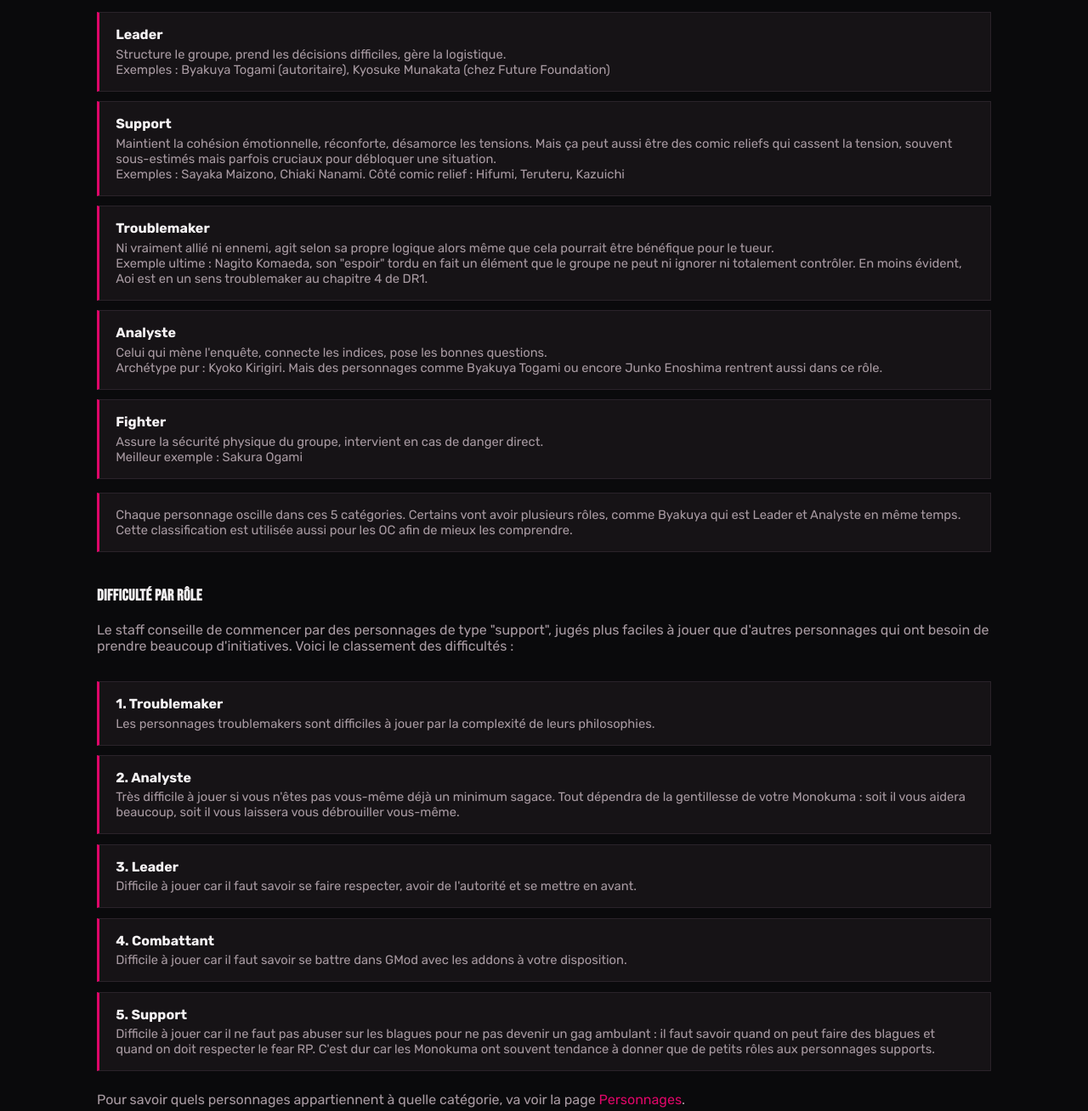
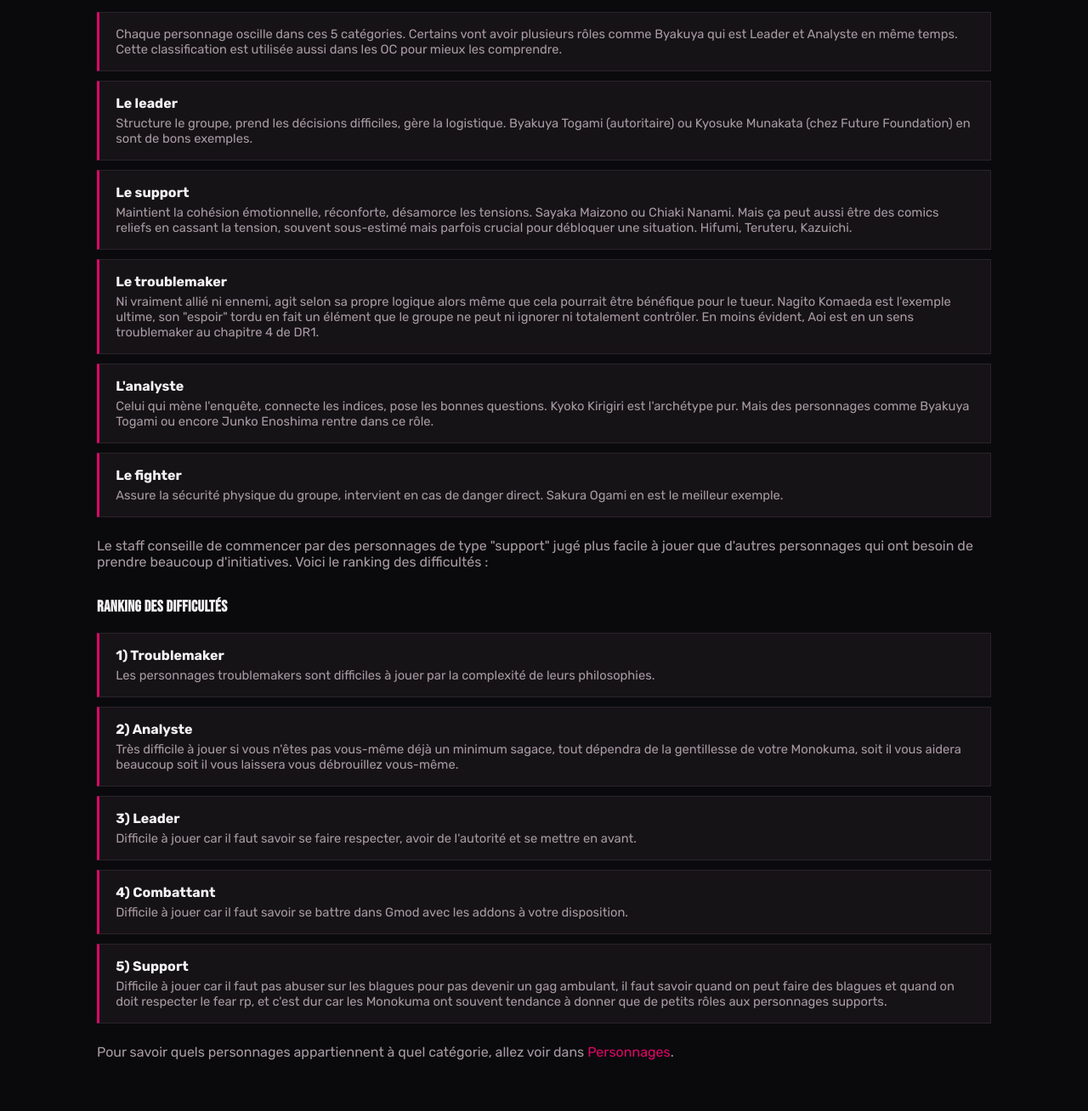
Before and after one commit to Katsu6624/danganronpa-rebirth-rp, a plain HTML site: page roles.html in a window 1280 px wide. Shown: the part 580-1888 px from the top of the page at 85% size. Drawn offline with Linux system fonts and the light colour scheme.

Commit message:
Texte des roles conserve tel quel, note de cumul deplacee en debut de categorie

```diff
--- a/roles.html
+++ b/roles.html
@@ -39,64 +39,57 @@
     <h3 style="margin-top:2.5rem;">Les 5 rôles</h3>
     <div class="rules-list">
       <div class="rule-item">
-        <h4>Leader</h4>
-        <p>Structure le groupe, prend les décisions difficiles, gère la logistique.</p>
-        <p class="role-examples">Exemples : Byakuya Togami (autoritaire), Kyosuke Munakata (chez Future Foundation)</p>
+        <p>Chaque personnage oscille dans ces 5 catégories. Certains vont avoir plusieurs rôles comme Byakuya qui est Leader et Analyste en même temps. Cette classification est utilisée aussi dans les OC pour mieux les comprendre.</p>
       </div>
       <div class="rule-item">
-        <h4>Support</h4>
-        <p>Maintient la cohésion émotionnelle, réconforte, désamorce les tensions. Mais ça peut aussi être des comic reliefs qui cassent la tension, souvent sous-estimés mais parfois cruciaux pour débloquer une situation.</p>
-        <p class="role-examples">Exemples : Sayaka Maizono, Chiaki Nanami. Côté comic relief : Hifumi, Teruteru, Kazuichi</p>
+        <h4>Le leader</h4>
+        <p>Structure le groupe, prend les décisions difficiles, gère la logistique. Byakuya Togami (autoritaire) ou Kyosuke Munakata (chez Future Foundation) en sont de bons exemples.</p>
       </div>
       <div class="rule-item">
-        <h4>Troublemaker</h4>
-        <p>Ni vraiment allié ni ennemi, agit selon sa propre logique alors même que cela pourrait être bénéfique pour le tueur.</p>
-        <p class="role-examples">Exemple ultime : Nagito Komaeda, son "espoir" tordu en fait un élément que le groupe ne peut ni ignorer ni totalement contrôler. En moins évident, Aoi est en un sens troublemaker au chapitre 4 de DR1.</p>
+        <h4>Le support</h4>
+        <p>Maintient la cohésion émotionnelle, réconforte, désamorce les tensions. Sayaka Maizono ou Chiaki Nanami. Mais ça peut aussi être des comics reliefs en cassant la tension, souvent sous-estimé mais parfois crucial pour débloquer une situation. Hifumi, Teruteru, Kazuichi.</p>
       </div>
       <div class="rule-item">
-        <h4>Analyste</h4>
-        <p>Celui qui mène l'enquête, connecte les indices, pose les bonnes questions.</p>
-        <p class="role-examples">Archétype pur : Kyoko Kirigiri. Mais des personnages comme Byakuya Togami ou encore Junko Enoshima rentrent aussi dans ce rôle.</p>
+        <h4>Le troublemaker</h4>
+        <p>Ni vraiment allié ni ennemi, agit selon sa propre logique alors même que cela pourrait être bénéfique pour le tueur. Nagito Komaeda est l'exemple ultime, son "espoir" tordu en fait un élément que le groupe ne peut ni ignorer ni totalement contrôler. En moins évident, Aoi est en un sens troublemaker au chapitre 4 de DR1.</p>
       </div>
       <div class="rule-item">
-        <h4>Fighter</h4>
-        <p>Assure la sécurité physique du groupe, intervient en cas de danger direct.</p>
-        <p class="role-examples">Meilleur exemple : Sakura Ogami</p>
+        <h4>L'analyste</h4>
+        <p>Celui qui mène l'enquête, connecte les indices, pose les bonnes questions. Kyoko Kirigiri est l'archétype pur. Mais des personnages comme Byakuya Togami ou encore Junko Enoshima rentre dans ce rôle.</p>
+      </div>
+      <div class="rule-item">
+        <h4>Le fighter</h4>
+        <p>Assure la sécurité physique du groupe, intervient en cas de danger direct. Sakura Ogami en est le meilleur exemple.</p>
       </div>
     </div>
 
-    <div class="rules-list" style="margin-top:1rem;">
+    <p class="subtitle" style="margin-top:1.5rem;">Le staff conseille de commencer par des personnages de type "support" jugé plus facile à jouer que d'autres personnages qui ont besoin de prendre beaucoup d'initiatives. Voici le ranking des difficultés :</p>
+
+    <h3 style="margin-top:1rem;">Ranking des difficultés</h3>
+    <div class="rules-list">
       <div class="rule-item">
-        <p>Chaque personnage oscille dans ces 5 catégories. Certains vont avoir plusieurs rôles, comme Byakuya qui est Leader et Analyste en même temps. Cette classification est utilisée aussi pour les OC afin de mieux les comprendre.</p>
+        <h4>1) Troublemaker</h4>
+        <p>Les personnages troublemakers sont difficiles à jouer par la complexité de leurs philosophies.</p>
+      </div>
+      <div class="rule-item">
+        <h4>2) Analyste</h4>
+        <p>Très difficile à jouer si vous n'êtes pas vous-même déjà un minimum sagace, tout dépendra de la gentillesse de votre Monokuma, soit il vous aidera beaucoup soit il vous laissera vous débrouillez vous-même.</p>
+      </div>
+      <div class="rule-item">
+        <h4>3) Leader</h4>
+        <p>Difficile à jouer car il faut savoir se faire respecter, avoir de l'autorité et se mettre en avant.</p>
+      </div>
+      <div class="rule-item">
+        <h4>4) Combattant</h4>
+        <p>Difficile à jouer car il faut savoir se battre dans Gmod avec les addons à votre disposition.</p>
+      </div>
+      <div class="rule-item">
+        <h4>5) Support</h4>
+        <p>Difficile à jouer car il faut pas abuser sur les blagues pour pas devenir un gag ambulant, il faut savoir quand on peut faire des blagues et quand on doit respecter le fear rp, et c'est dur car les Monokuma ont souvent tendance à donner que de petits rôles aux personnages supports.</p>
       </div>
     </div>
 
-    <h3 style="margin-top:2.5rem;">Difficulté par rôle</h3>
-    <p class="subtitle">Le staff conseille de commencer par des personnages de type "support", jugés plus faciles à jouer que d'autres personnages qui ont besoin de prendre beaucoup d'initiatives. Voici le classement des difficultés :</p>
-    <div class="rules-list">
-      <div class="rule-item">
-        <h4>1. Troublemaker</h4>
-        <p>Les personnages troublemakers sont difficiles à jouer par la complexité de leurs philosophies.</p>
-      </div>
-      <div class="rule-item">
-        <h4>2. Analyste</h4>
-        <p>Très difficile à jouer si vous n'êtes pas vous-même déjà un minimum sagace. Tout dépendra de la gentillesse de votre Monokuma : soit il vous aidera beaucoup, soit il vous laissera vous débrouiller vous-même.</p>
-      </div>
-      <div class="rule-item">
-        <h4>3. Leader</h4>
-        <p>Difficile à jouer car il faut savoir se faire respecter, avoir de l'autorité et se mettre en avant.</p>
-      </div>
-      <div class="rule-item">
-        <h4>4. Combattant</h4>
-        <p>Difficile à jouer car il faut savoir se battre dans GMod avec les addons à votre disposition.</p>
-      </div>
-      <div class="rule-item">
-        <h4>5. Support</h4>
-        <p>Difficile à jouer car il ne faut pas abuser sur les blagues pour ne pas devenir un gag ambulant : il faut savoir quand on peut faire des blagues et quand on doit respecter le fear RP. C'est dur car les Monokuma ont souvent tendance à donner que de petits rôles aux personnages supports.</p>
-      </div>
-    </div>
-
-    <p class="subtitle" style="margin-top:1.5rem;">Pour savoir quels personnages appartiennent à quelle catégorie, va voir la page <a href="personnages.html" style="color:var(--red);">Personnages</a>.</p>
+    <p class="subtitle" style="margin-top:1.5rem;">Pour savoir quels personnages appartiennent à quel catégorie, allez voir dans <a href="personnages.html" style="color:var(--red);">Personnages</a>.</p>
   </section>
 
   <footer>
```
